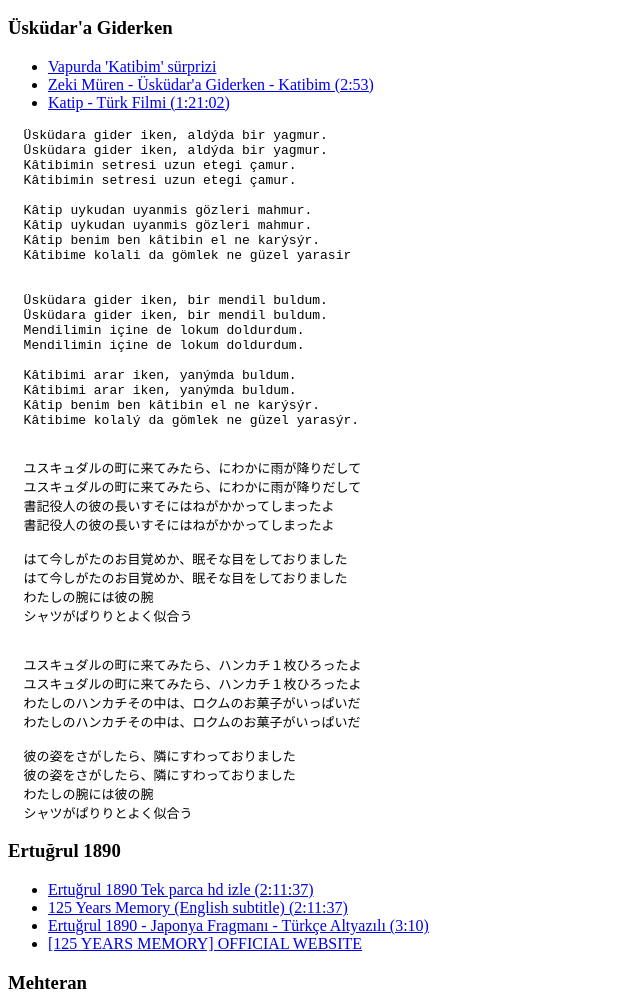
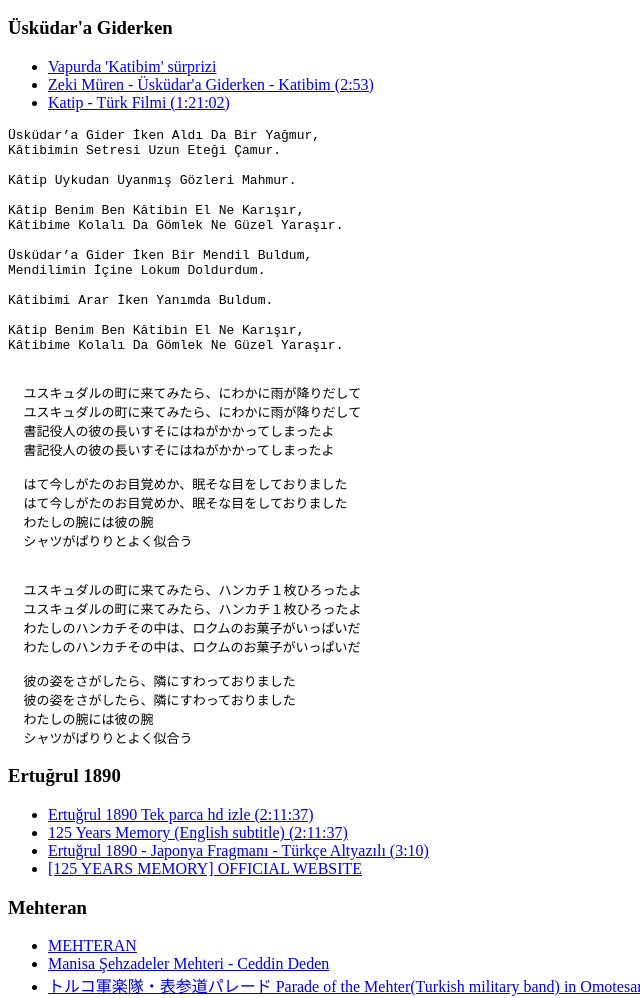
Before and after one commit to kjok/TR, a plain HTML site: page index.html in a window 1280 px wide. Shown: the part 480-1478 px from the top of the page, without its empty margins (0-640 px from the left). Drawn offline with Linux system fonts and the light colour scheme.

Commit message:
3nd commit

```diff
--- a/index.html
+++ b/index.html
@@ -83,26 +83,21 @@
             </li>
         </ul>
         <pre>
-  Üsküdara gider iken, aldýda bir yagmur.
-  Üsküdara gider iken, aldýda bir yagmur.
-  Kâtibimin setresi uzun etegi çamur.
-  Kâtibimin setresi uzun etegi çamur.
+Üsküdar’a Gider İken Aldı Da Bir Yağmur,
+Kâtibimin Setresi Uzun Eteği Çamur.
 
-  Kâtip uykudan uyanmis gözleri mahmur.
-  Kâtip uykudan uyanmis gözleri mahmur.
-  Kâtip benim ben kâtibin el ne karýsýr.
-  Kâtibime kolali da gömlek ne güzel yarasir
+Kâtip Uykudan Uyanmış Gözleri Mahmur.
 
+Kâtip Benim Ben Kâtibin El Ne Karışır,
+Kâtibime Kolalı Da Gömlek Ne Güzel Yaraşır.
 
-  Üsküdara gider iken, bir mendil buldum.
-  Üsküdara gider iken, bir mendil buldum.
-  Mendilimin içine de lokum doldurdum.
-  Mendilimin içine de lokum doldurdum.
+Üsküdar’a Gider İken Bir Mendil Buldum,
+Mendilimin İçine Lokum Doldurdum.
 
-  Kâtibimi arar iken, yanýmda buldum.
-  Kâtibimi arar iken, yanýmda buldum.
-  Kâtip benim ben kâtibin el ne karýsýr.
-  Kâtibime kolalý da gömlek ne güzel yarasýr.
+Kâtibimi Arar İken Yanımda Buldum.
+
+Kâtip Benim Ben Kâtibin El Ne Karışır,
+Kâtibime Kolalı Da Gömlek Ne Güzel Yaraşır.
 
 
   ユスキュダルの町に来てみたら、にわかに雨が降りだして
```
